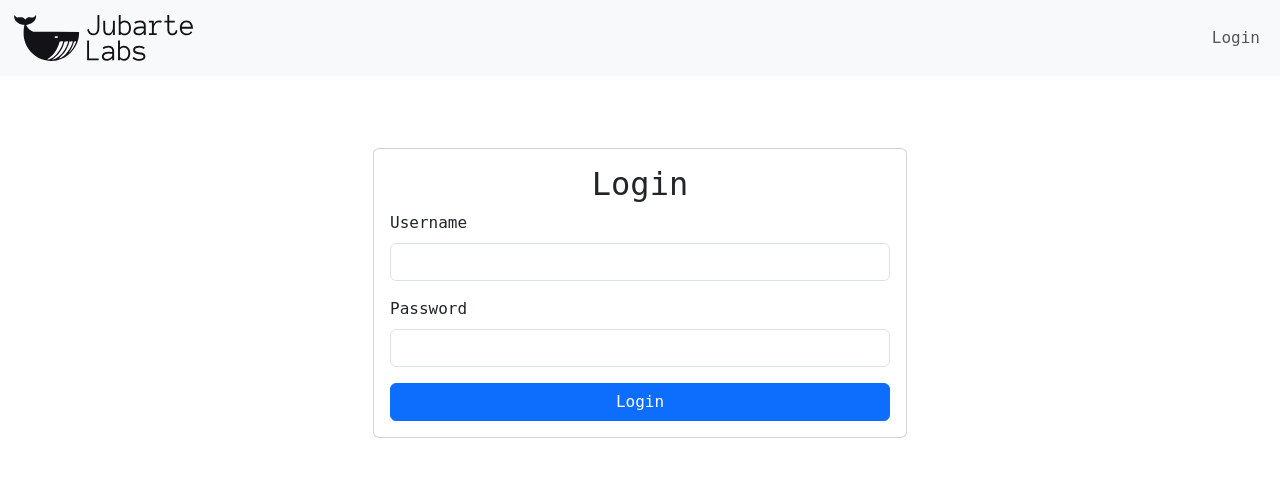
After one commit to Jubarte-Labs/jubarte-labs-site, a Flask app: page /login in a window 1280 px wide. The commit adds this page. Shown: the top 477 px of the page. Run offline with Flask 3, Linux system fonts and the light colour scheme.

Commit message:
feat: Implement login gate and authentication
This commit introduces a complete login system to secure the application.

Key features include:
- A login page with a username and password form.
- Backend logic to authenticate a single user against environment variables (`APP_USERNAME`, `APP_PASSWORD`).
- Session management using Flask's `session` to track the user's logged-in state.
- A `login_required` decorator to protect routes from unauthenticated access.
- A logout route to clear the session.
- Updated navigation in the layout to display "Login" or "Logout" links based on the session status.
- Integration of Bootstrap for improved UI styling.
- A comprehensive test suite to verify the entire authentication flow.

```diff
--- a/client_labs/app.py
+++ b/client_labs/app.py
@@ -1,5 +1,6 @@
 import os
-from flask import Flask, render_template
+from functools import wraps
+from flask import Flask, render_template, request, redirect, url_for, session, flash
 from dotenv import load_dotenv
 
 # Load environment variables from .env file
@@ -11,10 +12,45 @@ app = Flask(__name__, static_folder='../assets', static_url_path='/assets')
 # Configuration
 app.secret_key = os.getenv("FLASK_SECRET_KEY")
 
+def login_required(f):
+    @wraps(f)
+    def decorated_function(*args, **kwargs):
+        if not session.get("logged_in"):
+            return redirect(url_for("login"))
+        return f(*args, **kwargs)
+    return decorated_function
+
 @app.route("/")
+@login_required
 def index():
     """Renders the dashboard page."""
     return render_template("dashboard.html")
 
+@app.route("/login", methods=["GET", "POST"])
+def login():
+    """Handles user login."""
+    if request.method == "POST":
+        username = request.form["username"]
+        password = request.form["password"]
+        if username == os.getenv("APP_USERNAME") and password == os.getenv("APP_PASSWORD"):
+            session["logged_in"] = True
+            return redirect(url_for("index"))
+        else:
+            flash("Invalid credentials")
+            return render_template("login.html")
+    return render_template("login.html")
+
+@app.route("/logout")
+def logout():
+    """Logs the user out."""
+    session.pop("logged_in", None)
+    return redirect(url_for("login"))
+
+@app.route("/protected")
+@login_required
+def protected():
+    """Renders the protected page."""
+    return render_template("protected.html")
+
 if __name__ == "__main__":
     app.run(debug=os.getenv("FLASK_DEBUG", "false").lower() == "true")
--- a/client_labs/templates/layout.html
+++ b/client_labs/templates/layout.html
@@ -3,18 +3,43 @@
 <head>
     <meta charset="UTF-8">
     <meta name="viewport" content="width=device-width, initial-scale=1.0">
-    <title>Client Labs</title>
+    <title>{% block title %}Client Labs{% endblock %}</title>
+    <link href="https://cdn.jsdelivr.net/npm/bootstrap@5.3.0/dist/css/bootstrap.min.css" rel="stylesheet">
     <link rel="stylesheet" href="{{ url_for('static', filename='style.css') }}">
 </head>
 <body>
     <header>
-        <nav>
-            <a href="/">
-                <img src="{{ url_for('static', filename='Logo + text.svg') }}" alt="Jubarte Labs Logo" height="50">
-            </a>
+        <nav class="navbar navbar-expand-lg navbar-light bg-light">
+            <div class="container-fluid">
+                <a class="navbar-brand" href="/">
+                    <img src="{{ url_for('static', filename='Logo + text.svg') }}" alt="Jubarte Labs Logo" height="50">
+                </a>
+                <button class="navbar-toggler" type="button" data-bs-toggle="collapse" data-bs-target="#navbarNav" aria-controls="navbarNav" aria-expanded="false" aria-label="Toggle navigation">
+                    <span class="navbar-toggler-icon"></span>
+                </button>
+                <div class="collapse navbar-collapse" id="navbarNav">
+                    <ul class="navbar-nav ms-auto mb-2 mb-lg-0">
+                        {% if session.logged_in %}
+                            <li class="nav-item">
+                                <a class="nav-link" href="{{ url_for('index') }}">Dashboard</a>
+                            </li>
+                            <li class="nav-item">
+                                <a class="nav-link" href="{{ url_for('protected') }}">Protected</a>
+                            </li>
+                            <li class="nav-item">
+                                <a class="nav-link" href="{{ url_for('logout') }}">Logout</a>
+                            </li>
+                        {% else %}
+                            <li class="nav-item">
+                                <a class="nav-link" href="{{ url_for('login') }}">Login</a>
+                            </li>
+                        {% endif %}
+                    </ul>
+                </div>
+            </div>
         </nav>
     </header>
-    <main>
+    <main class="container mt-4">
         {% block content %}{% endblock %}
     </main>
 </body>
--- /dev/null
+++ b/client_labs/templates/login.html
@@ -0,0 +1,37 @@
+{% extends "layout.html" %}
+
+{% block title %}Login - Client Labs{% endblock %}
+
+{% block content %}
+<div class="container">
+    <div class="row justify-content-center">
+        <div class="col-md-6">
+            <div class="card mt-5">
+                <div class="card-body">
+                    <h2 class="card-title text-center">Login</h2>
+                    {% with messages = get_flashed_messages() %}
+                        {% if messages %}
+                            <div class="alert alert-danger">
+                                {{ messages[0] }}
+                            </div>
+                        {% endif %}
+                    {% endwith %}
+                    <form method="post">
+                        <div class="mb-3">
+                            <label for="username" class="form-label">Username</label>
+                            <input type="text" class="form-control" id="username" name="username" required>
+                        </div>
+                        <div class="mb-3">
+                            <label for="password" class="form-label">Password</label>
+                            <input type="password" class="form-control" id="password" name="password" required>
+                        </div>
+                        <div class="d-grid">
+                            <button type="submit" class="btn btn-primary">Login</button>
+                        </div>
+                    </form>
+                </div>
+            </div>
+        </div>
+    </div>
+</div>
+{% endblock %}
```
Also changed, not shown: client_labs/templates/protected.html (added, +10 -0 lines), tests/test_app.py (+53 -7 lines).
